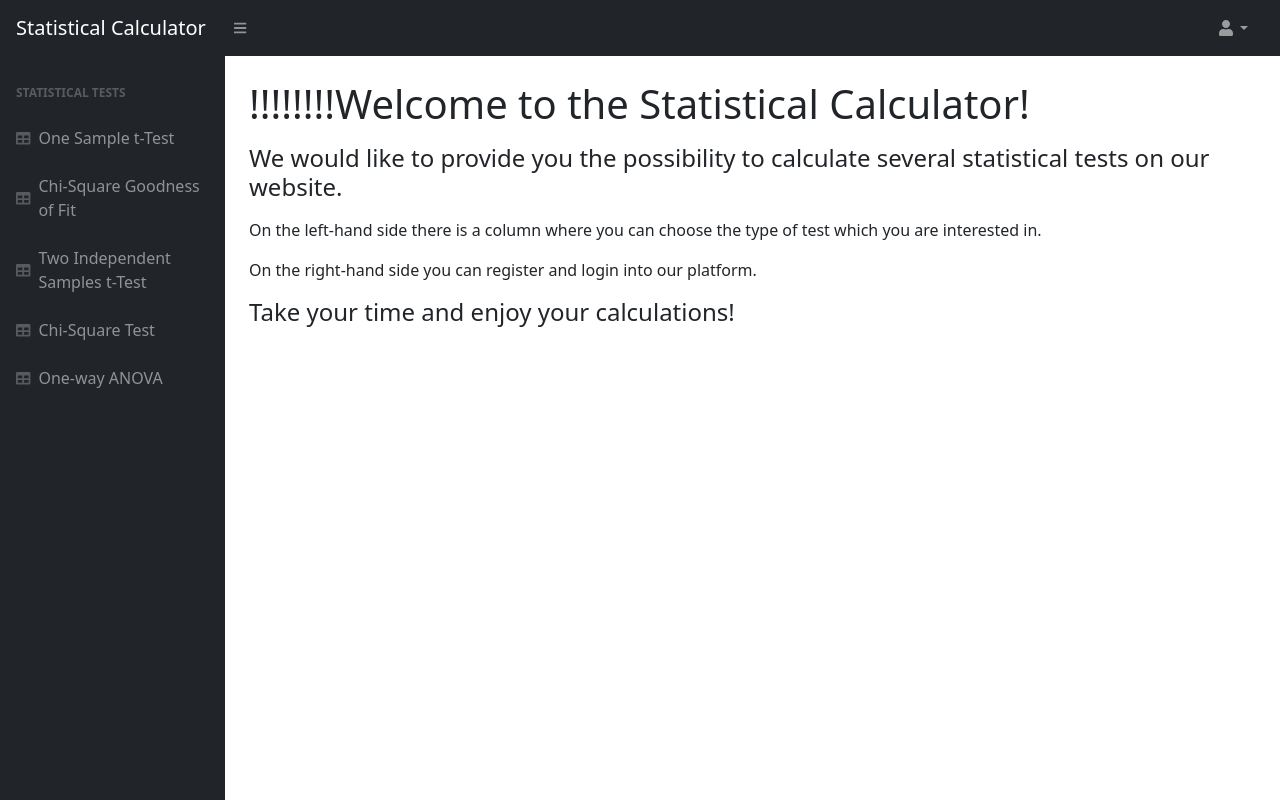
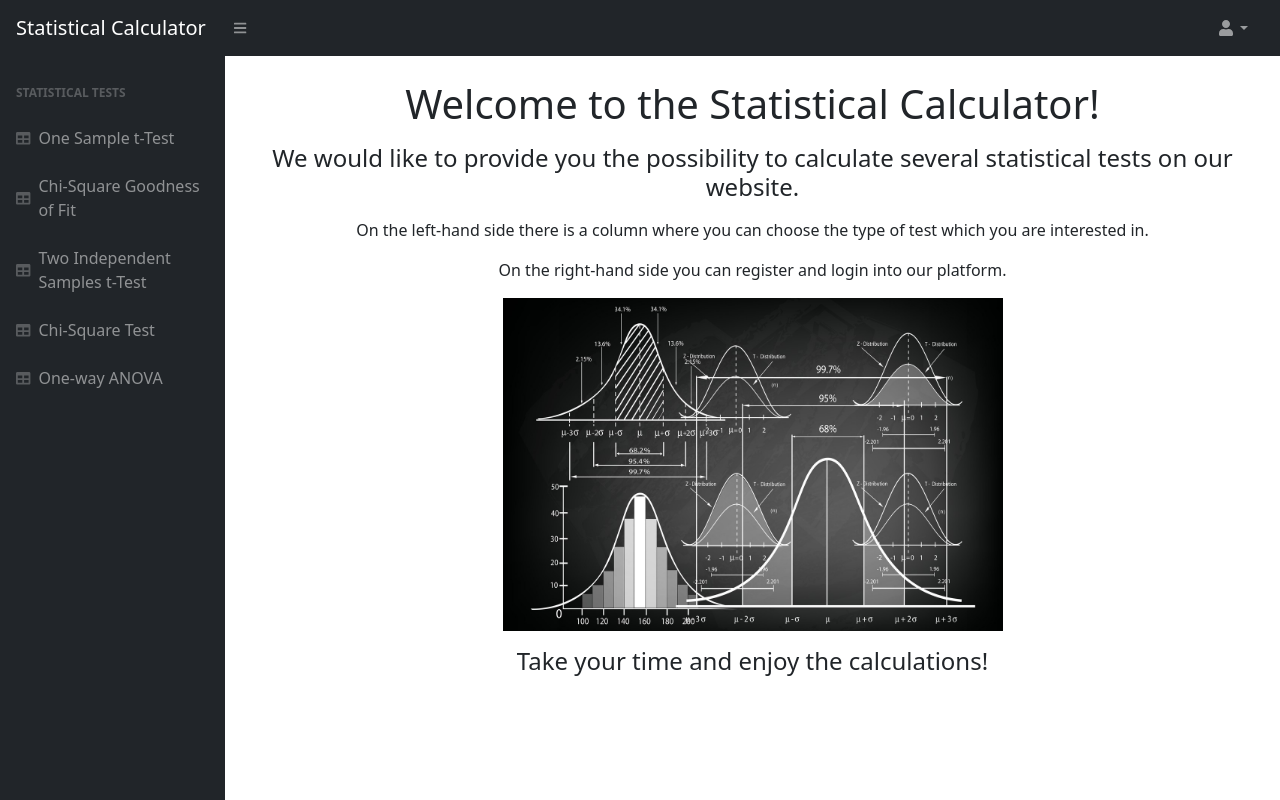
Before and after one commit to Ziolo1999/Webapp, a plain HTML site: page Webapp/index.html in a window 1280 px wide. Drawn offline with nearby package versions, Linux system fonts and the light colour scheme.

Commit message:
nadpisane

```diff
--- a/Webapp/index.html
+++ b/Webapp/index.html
@@ -68,11 +68,14 @@
             <div id="layoutSidenav_content">
                 <main>
                     <div class="container-fluid px-4">
-                        <h1 class="mt-4">!!!!!!!!Welcome to the Statistical Calculator!</h1>
+                        <center>
+                        <h1 class="mt-4">Welcome to the Statistical Calculator!</h1>
                         <p><h4>We would like to provide you the possibility to calculate several statistical tests on our website.</h4></p>
                         <p>On the left-hand side there is a column where you can choose the type of test which you are interested in.</p>
                         <p>On the right-hand side you can register and login into our platform.</p>
-                        <p><h4>Take your time and enjoy your calculations!</h4></p>
+                        <img src="/static/img1.jpg" alt="Image1" width="500" height="333">
+                        <p><h4>Take your time and enjoy the calculations!</h4></p>
+                        </center>
                         <ol class="breadcrumb mb-4">
 
                         </ol>
```
Also changed, not shown: Webapp/static/img1.jpg (added), 1 other file.
